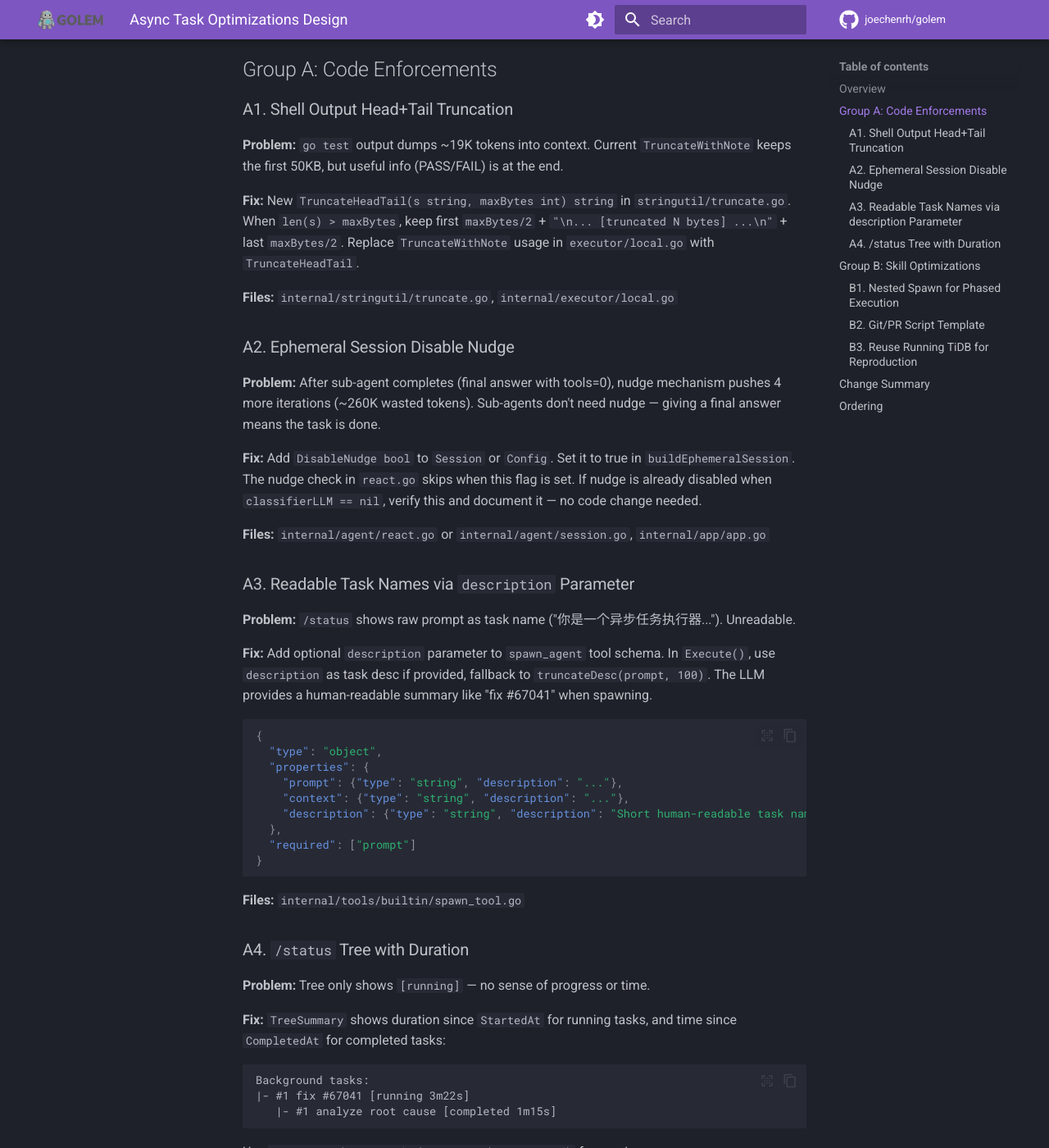
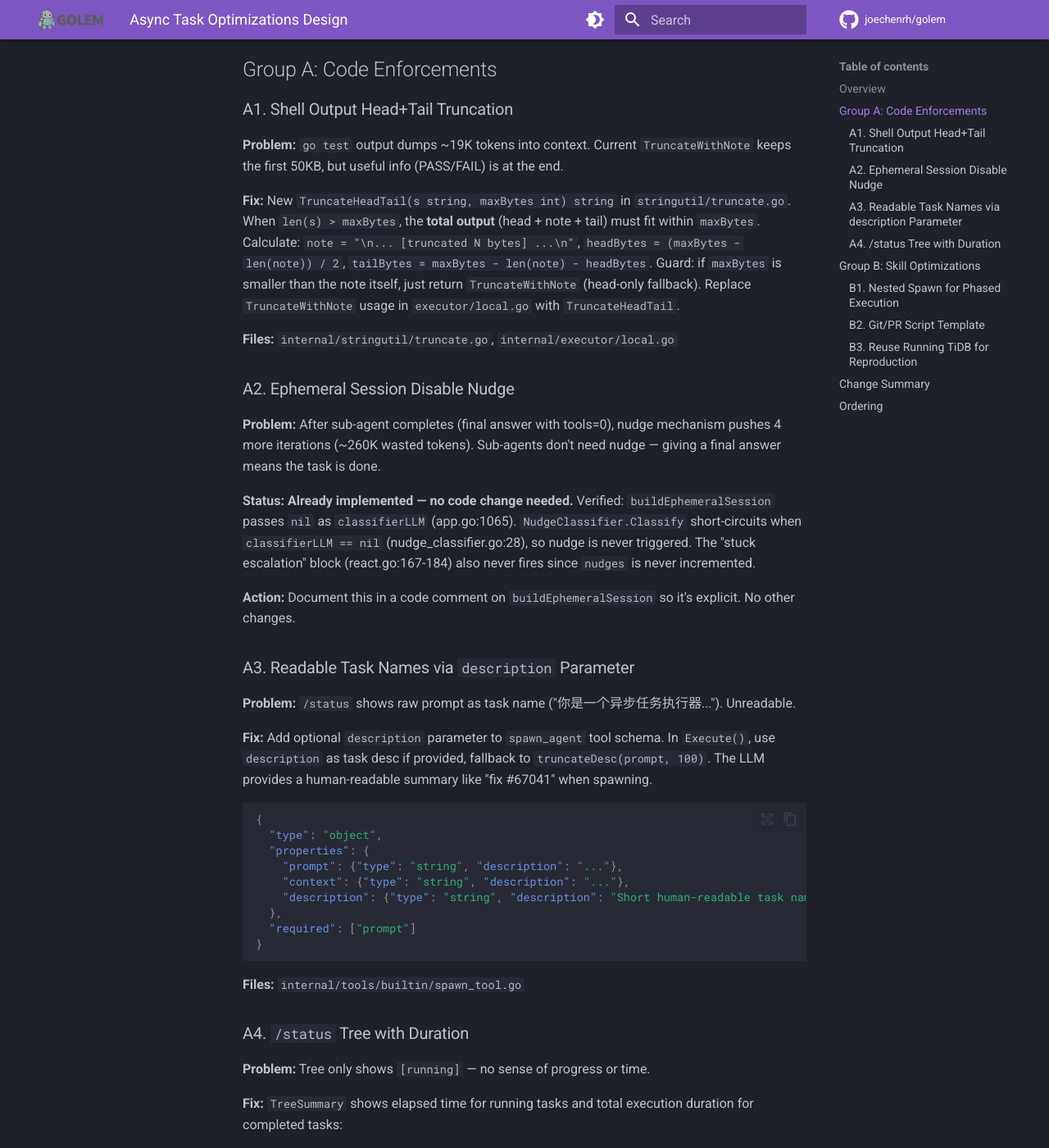
Before and after one commit to joechenrh/golem, an MkDocs documentation site: the page built from docs/superpowers/specs/2026-03-18-async-task-optimizations-design.md, in a window 1280 px wide and 1400 px high, scrolled down 328 px. Shown: the whole window at 82% size. Built offline with MkDocs 1.6.1 and Material for MkDocs 9.7.7, drawn with Linux system fonts in a browser that asks for light colours; comment, search, counter and statistics services are not loaded; some of the changed text lies outside the part shown.

Commit message:
docs: address spec review feedback for async task optimizations
- A1: clarify total output fits within maxBytes (head+note+tail)
- A2: already implemented via nil classifierLLM, change to doc-only
- A4: use execution duration (CompletedAt-StartedAt) not time-since;
      entry struct needs timing fields
- B1: note MaxSpawnDepth >= 2 prerequisite

Co-Authored-By: Claude Opus 4.6 (1M context) <noreply@anthropic.com>

````diff
--- a/docs/superpowers/specs/2026-03-18-async-task-optimizations-design.md
+++ b/docs/superpowers/specs/2026-03-18-async-task-optimizations-design.md
@@ -10,7 +10,7 @@ Optimize the async task system based on observed issues from real fix-pr executi
 
 **Problem:** `go test` output dumps ~19K tokens into context. Current `TruncateWithNote` keeps the first 50KB, but useful info (PASS/FAIL) is at the end.
 
-**Fix:** New `TruncateHeadTail(s string, maxBytes int) string` in `stringutil/truncate.go`. When `len(s) > maxBytes`, keep first `maxBytes/2` + `"\n... [truncated N bytes] ...\n"` + last `maxBytes/2`. Replace `TruncateWithNote` usage in `executor/local.go` with `TruncateHeadTail`.
+**Fix:** New `TruncateHeadTail(s string, maxBytes int) string` in `stringutil/truncate.go`. When `len(s) > maxBytes`, the **total output** (head + note + tail) must fit within `maxBytes`. Calculate: `note = "\n... [truncated N bytes] ...\n"`, `headBytes = (maxBytes - len(note)) / 2`, `tailBytes = maxBytes - len(note) - headBytes`. Guard: if `maxBytes` is smaller than the note itself, just return `TruncateWithNote` (head-only fallback). Replace `TruncateWithNote` usage in `executor/local.go` with `TruncateHeadTail`.
 
 **Files:** `internal/stringutil/truncate.go`, `internal/executor/local.go`
 
@@ -18,9 +18,9 @@ Optimize the async task system based on observed issues from real fix-pr executi
 
 **Problem:** After sub-agent completes (final answer with tools=0), nudge mechanism pushes 4 more iterations (~260K wasted tokens). Sub-agents don't need nudge — giving a final answer means the task is done.
 
-**Fix:** Add `DisableNudge bool` to `Session` or `Config`. Set it to true in `buildEphemeralSession`. The nudge check in `react.go` skips when this flag is set. If nudge is already disabled when `classifierLLM == nil`, verify this and document it — no code change needed.
+**Status: Already implemented — no code change needed.** Verified: `buildEphemeralSession` passes `nil` as `classifierLLM` (app.go:1065). `NudgeClassifier.Classify` short-circuits when `classifierLLM == nil` (nudge_classifier.go:28), so nudge is never triggered. The "stuck escalation" block (react.go:167-184) also never fires since `nudges` is never incremented.
 
-**Files:** `internal/agent/react.go` or `internal/agent/session.go`, `internal/app/app.go`
+**Action:** Document this in a code comment on `buildEphemeralSession` so it's explicit. No other changes.
 
 ### A3. Readable Task Names via `description` Parameter
 
@@ -46,15 +46,18 @@ Optimize the async task system based on observed issues from real fix-pr executi
 
 **Problem:** Tree only shows `[running]` — no sense of progress or time.
 
-**Fix:** `TreeSummary` shows duration since `StartedAt` for running tasks, and time since `CompletedAt` for completed tasks:
+**Fix:** `TreeSummary` shows elapsed time for running tasks and total execution duration for completed tasks:
 
 ```
 Background tasks:
 |- #1 fix #67041 [running 3m22s]
-   |- #1 analyze root cause [completed 1m15s]
+   |- #1 analyze root cause [completed in 1m15s]
 ```
 
-Use `time.Since(t.StartedAt).Truncate(time.Second)` for running, `time.Since(t.CompletedAt).Truncate(time.Second)` for completed/failed. `StartedAt` and `CompletedAt` already exist on `BackgroundTask`.
+- Running: `time.Since(t.StartedAt).Truncate(time.Second)` — "how long has it been running"
+- Completed/failed: `t.CompletedAt.Sub(t.StartedAt).Truncate(time.Second)` — "how long did it take" (not "how long ago")
+
+The `entry` struct in `TreeSummary` needs to also copy `StartedAt` and `CompletedAt` fields (currently only copies id, desc, status, childTracker).
 
 **Files:** `internal/agent/tasks.go` (TreeSummary method)
 
@@ -75,6 +78,8 @@ Skill prompt additions:
 - "You MUST use spawn_agent to delegate analysis and fix phases separately"
 - "Each spawn_agent call MUST include a `description` parameter"
 - "The analysis agent returns ONLY: root cause location (file:line), one-sentence explanation, suggested fix approach"
+
+**Prerequisite:** `MaxSpawnDepth` must be >= 2 (the default). Document this in the skill.
 
 **Files:** `~/.golem/agents/lark-bot/skills/fix-pr/SKILL.md`
 
@@ -114,7 +119,7 @@ Sub-agent fills in the placeholders and runs it in one shell call.
 | # | Category | Change | Files |
 |---|----------|--------|-------|
 | A1 | Code | Head+tail truncation for shell output | `stringutil/truncate.go`, `executor/local.go` |
-| A2 | Code | Disable nudge for ephemeral sessions | `agent/react.go` or `session.go`, `app/app.go` |
+| A2 | Doc | Already implemented — add documentation comment | `app/app.go` (comment only) |
 | A3 | Code | `description` param on spawn_agent | `tools/builtin/spawn_tool.go` |
 | A4 | Code | Duration in TreeSummary | `agent/tasks.go` |
 | B1 | Skill | Two-phase nested spawn in fix-pr | `fix-pr/SKILL.md` |
````
